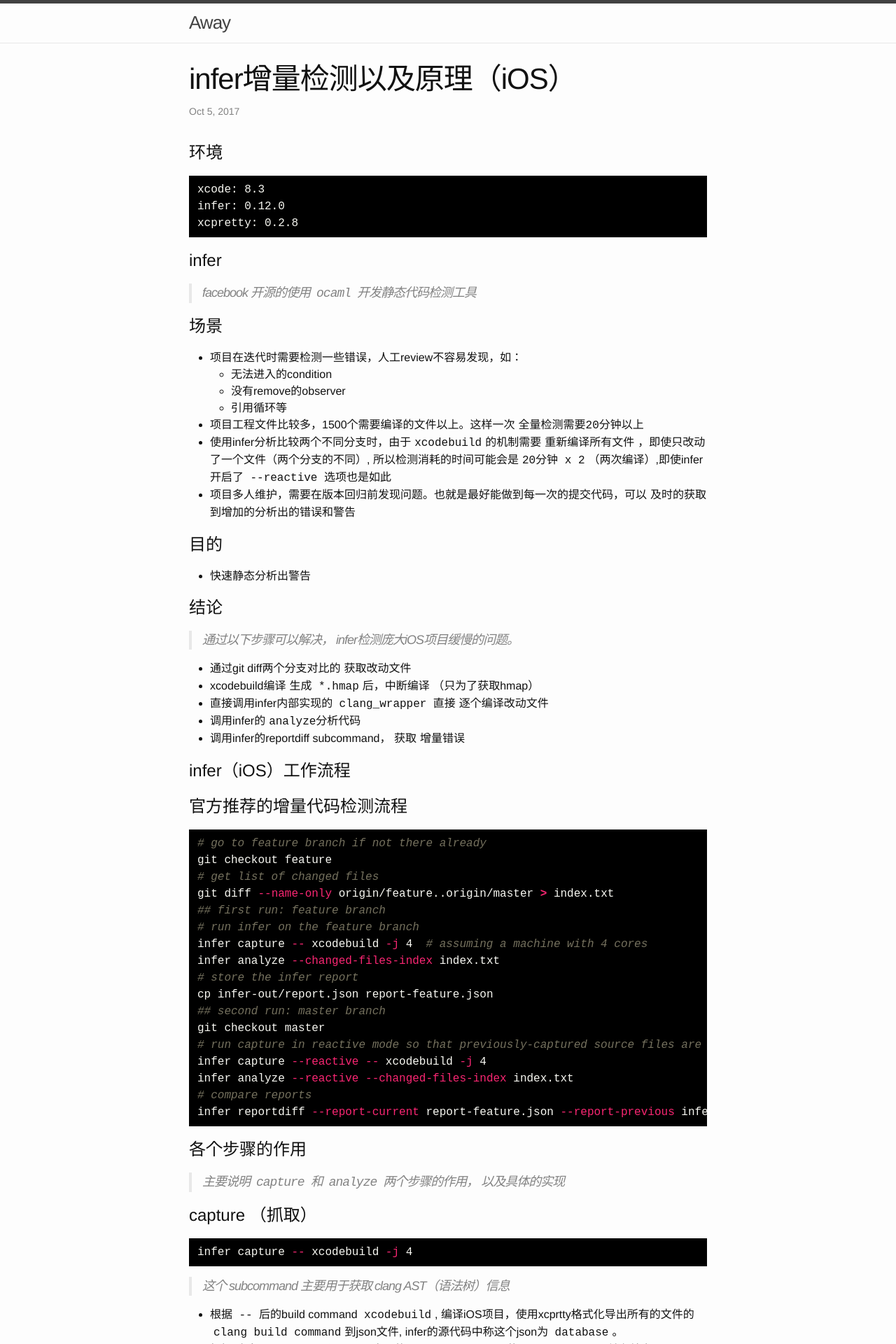
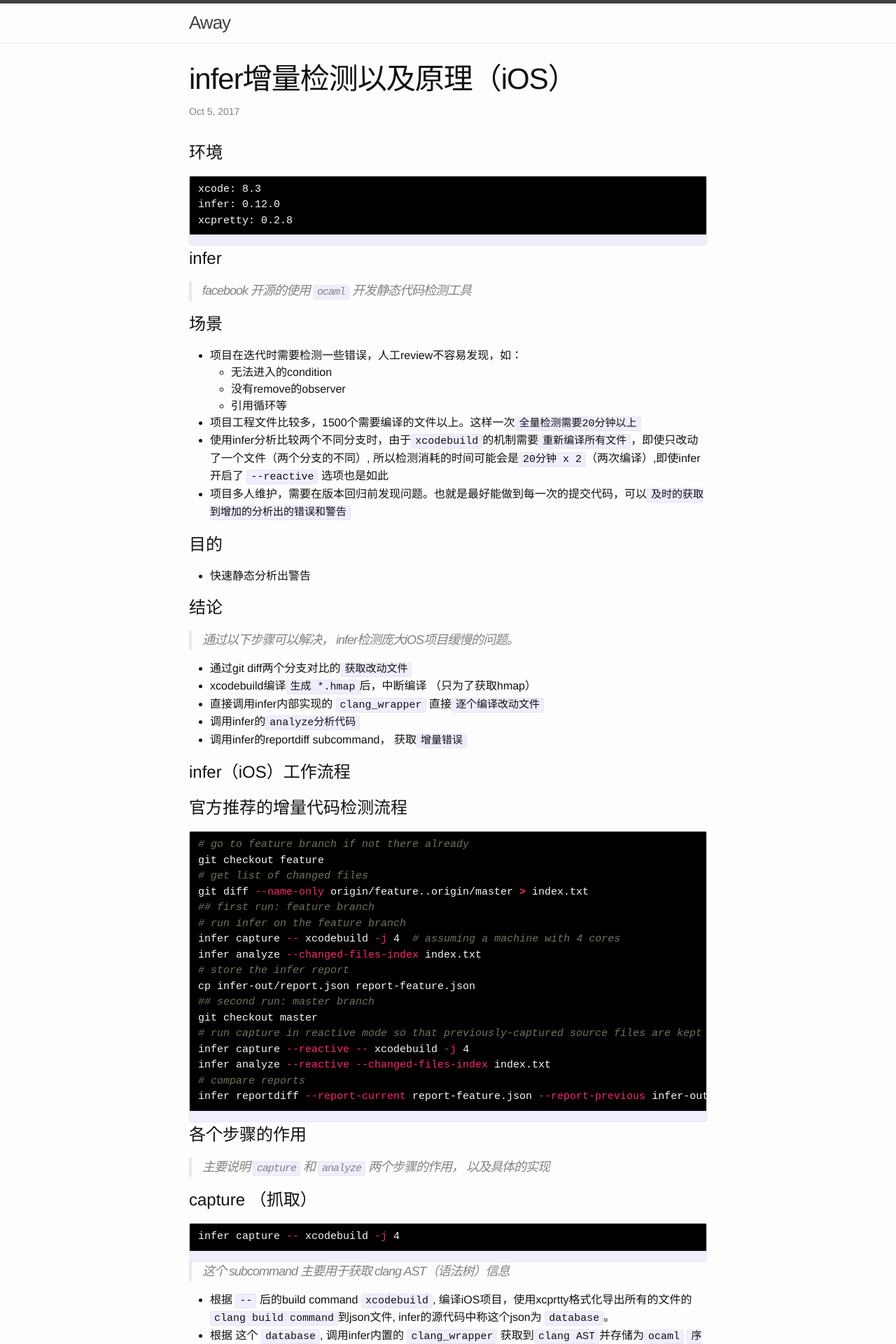
Before and after one commit to AwayQu/awayqu.github.io, a Jekyll site: the page built from _posts/2017-10-05-infer增量检测（iOS）.md, in a window 1280 px wide. Shown: the top 1920 px of the page at 70% size. Built offline with Jekyll 4.4.1, drawn with Linux system fonts in a browser that asks for light colours.

Commit message:
code highlter

```diff
--- a/_config.yml
+++ b/_config.yml
@@ -25,7 +25,7 @@
 
 # Build settings
 markdown: kramdown
-highlighter: rough
+highlighter: rouge
 kramdown:
     input: GFM
     syntax_highlighter: rouge
--- a/_sass/minima/_base.scss
+++ b/_sass/minima/_base.scss
@@ -142,6 +142,13 @@
 //   background-color: #eef;
 // }
 
+.highlighter-rouge {
+  @include relative-font-size(0.9375);
+  border: 1px solid $grey-color-light;
+  border-radius: 3px;
+  background-color: #eef;
+}
+
 code {
   padding: 1px 5px;
 }
```
